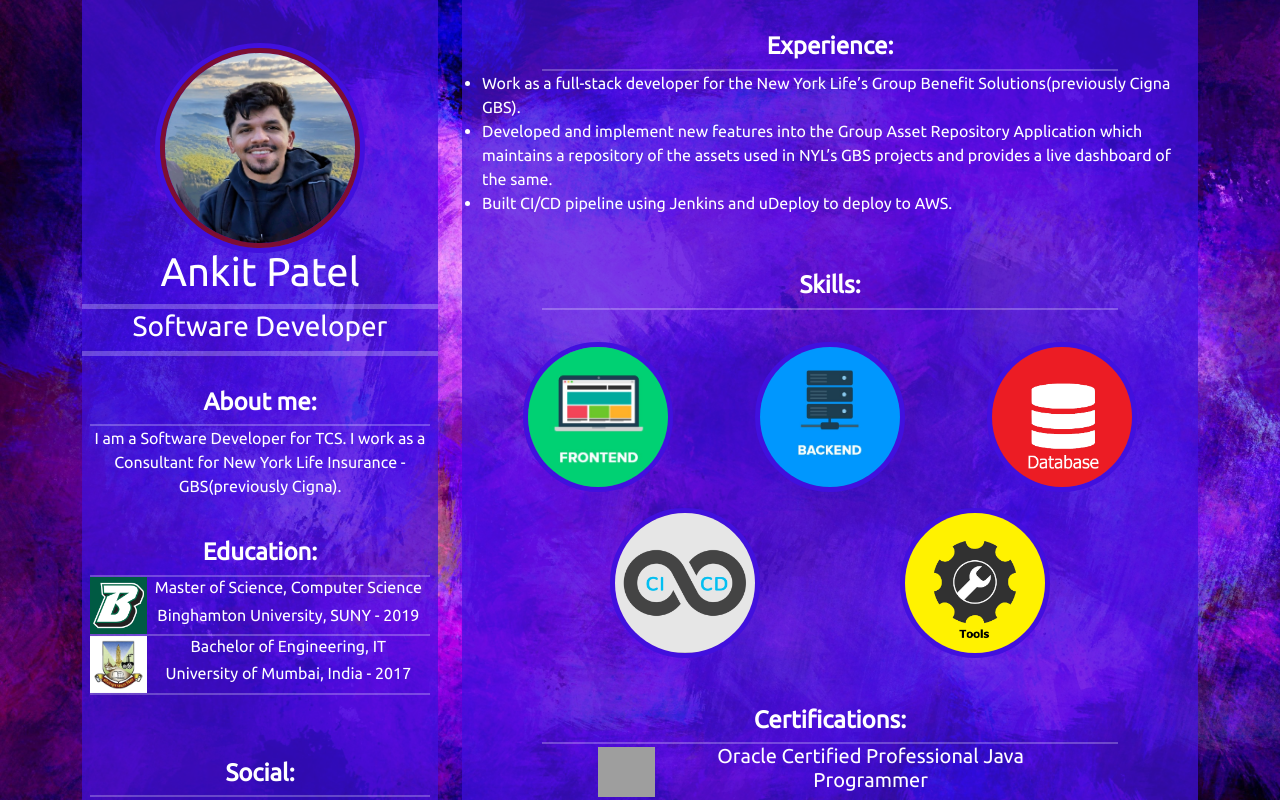
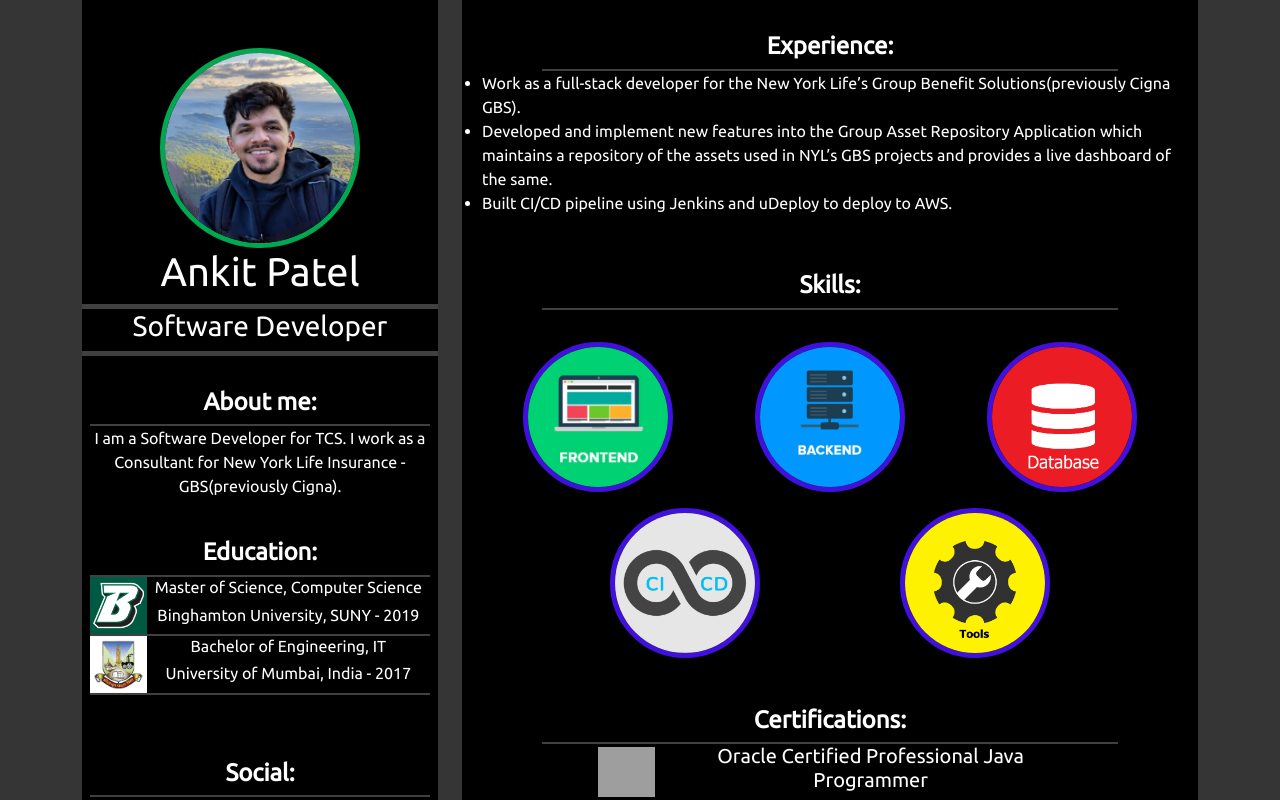
Before and after one commit to ankitppatel07/ankitppatel07.github.io, an Angular app: page / in a window 1280 px wide. Shown: the top 800 px of the page. Built offline with nearby package versions, Linux system fonts and the light colour scheme; grey boxes are pictures that could not be loaded.

Commit message:
Trying new color scheme

```diff
--- a/src/app/left-side/left-side.component.css
+++ b/src/app/left-side/left-side.component.css
@@ -4,26 +4,30 @@
     /* justify-content: center; */
     /* border: 2px solid white; */
     height: 100%;
-    background-color: rgb(65, 16, 222, 0.7);
+    /* background-color: rgb(65, 16, 222, 0.7); */
+    background-color: black;
 }
 
 .profile-animation {
     height: 200px;
     width: 200px;
     border-radius: 50%;
-    /* border: 5px solid rgb(124, 14, 51); */
-    box-shadow: 0 0 0 5px rgb(65, 16, 222);
+    /* box-shadow: 0 0 0 5px rgb(65, 16, 222); */
     animation: loader 1.25s infinite;
 }
 
 @keyframes loader {
     0% {
-        border: 5px solid rgb(124, 14, 51);
-        box-shadow: 0 0 0 5px rgb(65, 16, 222);
+        /* border: 5px solid rgb(124, 14, 51);
+        box-shadow: 0 0 0 5px rgb(65, 16, 222); */
+        border: 5px solid rgba(0, 255, 123, 0.662);
+        box-shadow: 0 0 0 5px rgb(0, 0, 0);
     }
     100% {
-        border: 5px solid rgb(65, 16, 222);
-        box-shadow: 0 0 0 5px rgb(124, 14, 51);
+        /* border: 5px solid rgb(65, 16, 222);
+        box-shadow: 0 0 0 5px rgb(124, 14, 51); */
+        border: 5px solid rgb(0, 0, 0);
+        box-shadow: 0 0 0 5px rgba(0, 255, 123, 0.662);
     }
   }
 
--- a/src/app/right-side/right-side.component.css
+++ b/src/app/right-side/right-side.component.css
@@ -4,7 +4,8 @@
     /* justify-content: center; */
     /* border: 2px solid white; */
     height: 100%;
-    background-color: rgb(65, 16, 222, 0.7);
+    /* background-color: rgb(65, 16, 222, 0.7); */
+    background-color: black;
 }
 
 h1,h2,h3,h4,h5,h6,p, ul, li {
--- a/src/index.html
+++ b/src/index.html
@@ -13,7 +13,7 @@
   </head>
 
   <!-- style="background-color: rgb(94, 14, 201);" -->
-  <body>
+  <body style="background-color: rgb(53, 53, 53)">
     <app-root class="use-font"></app-root>
   </body>
 </html>
--- a/src/styles.css
+++ b/src/styles.css
@@ -7,8 +7,8 @@
 }
 
 body {
-    background-image: url('/assets/background/background.jpg');
-    background-size: cover;
+    /* background-image: url('/assets/background/background.jpg');*/
+    /* background-size: cover;  */
 }
 
 .use-font {
```
